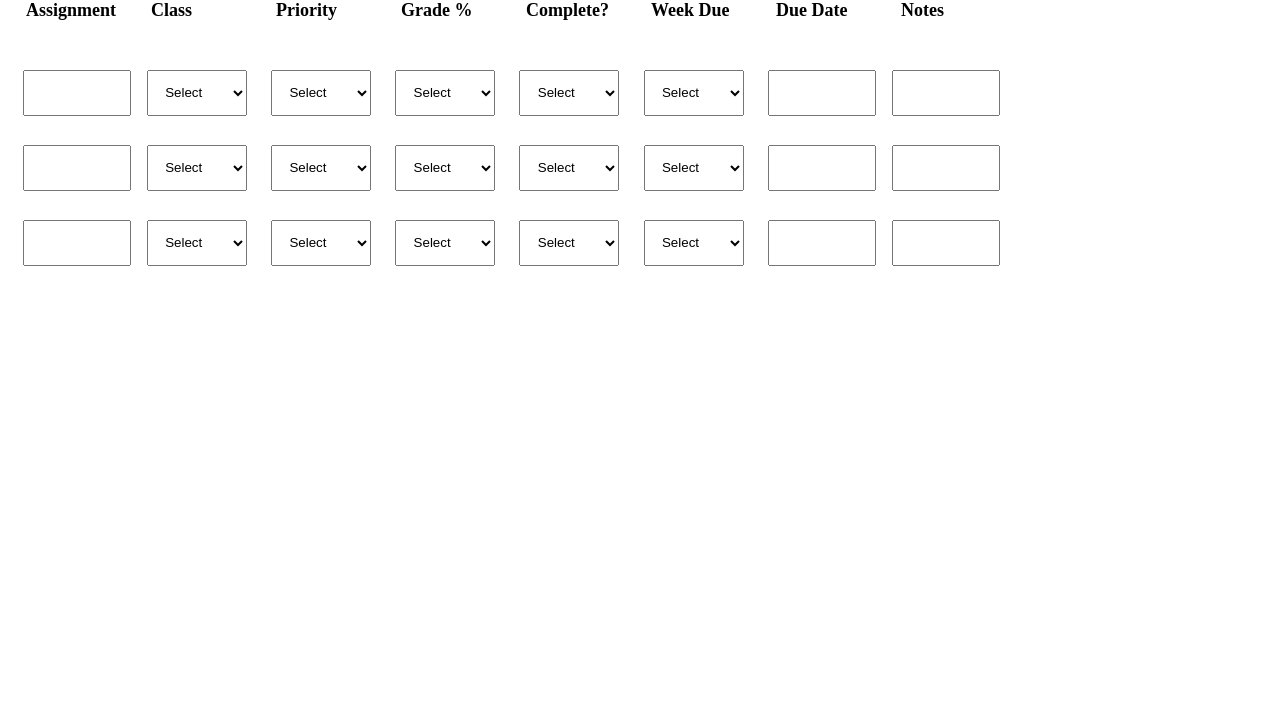
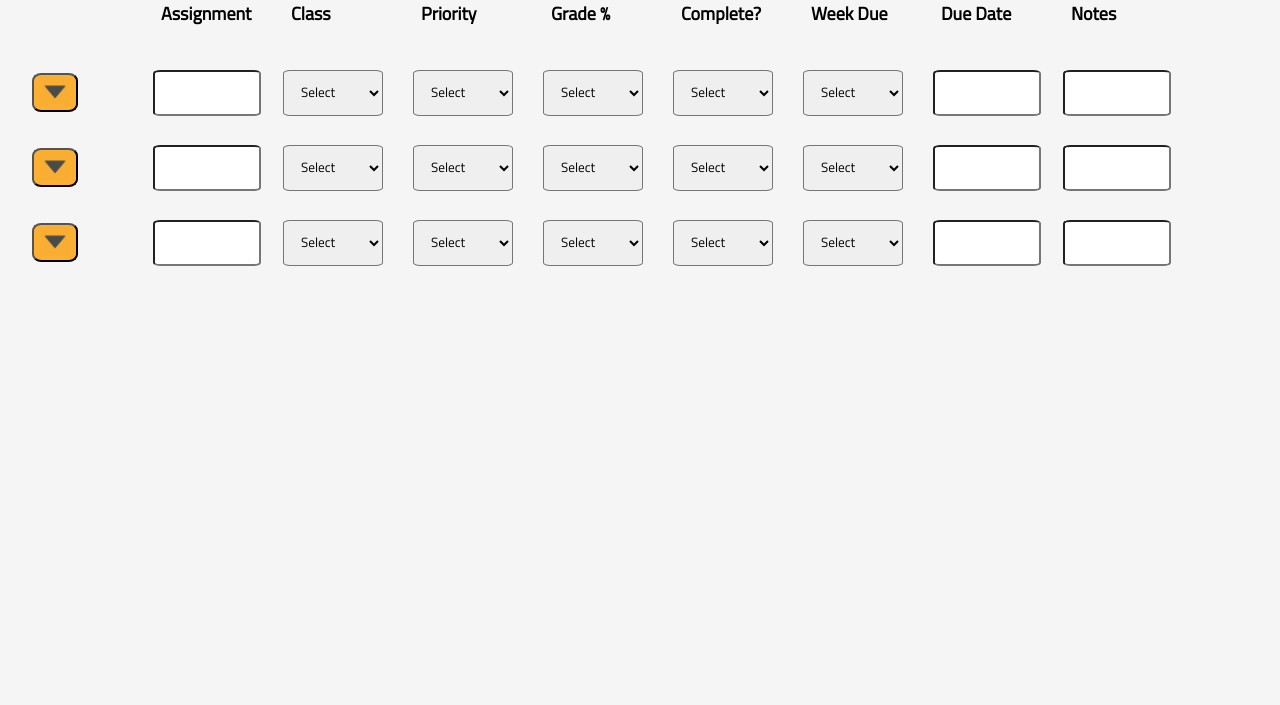
Before and after one commit to kylerik/cuda, a plain HTML site: page index.html in a window 1280 px wide. Shown: the part 95-800 px from the top of the page. Drawn offline with Linux system fonts and the light colour scheme.

Commit message:
css
Added buttons and added more styling

```diff
--- a/css/main.css
+++ b/css/main.css
@@ -1,18 +1,35 @@
 body {
   display: grid;
-  grid-template-columns: repeat(10, 1fr);
-  grid-template-rows: repeat(10, 75px);
-  font-style: ;
+  grid-template-columns: repeat(8, 1fr);
+  grid-template-rows: repeat(6, 75px);
+  font-family: "Titillium Web", sans-serif;
+  background-color: #f5f5f5;
 }
 
 header {
   display: grid;
-  grid-template-columns: repeat(10, 1fr);
+  grid-template-columns: repeat(9, 1fr);
   grid-row: 1;
+  background-color: rgb(87, 86, 86);
+  padding: 6px;
 }
 
-img {
+header .gbc {
   width: 100px;
+}
+
+div .dropdown {
+  width: 30px;
+}
+
+button {
+  background-color: #fbb034;
+  border-radius: 20%;
+}
+
+.dropButton {
+  margin-top: 10px;
+  margin-left: 1em;
 }
 
 h1 {
@@ -25,38 +42,50 @@ select {
   height: 46px;
   padding: 1em;
   margin: 0.5em;
+  border-radius: 7%;
+  font-family: "Titillium Web", sans-serif;
 }
 
 input {
   width: 100px;
   height: 40px;
   margin: 0.5em;
+  border-radius: 7%;
 }
 
 .titles {
   display: grid;
-  grid-template-columns: repeat(10, 125px);
+  grid-template-columns: repeat(8, 130px);
   grid-row: 2;
+  margin-left: 135px;
 }
 
 .row1 {
   display: grid;
-  grid-template-columns: repeat(10, 1fr);
+  grid-template-columns: repeat(9, 130px);
   grid-row: 3;
   margin-left: 0.5em;
 }
 
 .row2 {
   display: grid;
-  grid-template-columns: repeat(10, 1fr);
+  grid-template-columns: repeat(9, 130px);
   grid-row: 4;
   margin-left: 0.5em;
 }
 
 .row3 {
   display: grid;
-  grid-template-columns: repeat(10, 1fr);
+  grid-template-columns: repeat(9, 130px);
   grid-row: 5;
   margin-left: 0.5em;
-  background-color: ;
 }
+
+/* -------------------- DROPDOWN MENU---------------------*/
+
+.dropTitles {
+  display: grid;
+  grid-template-columns: repeat(10, 130px);
+  grid-row: 2;
+  margin-left: 0.5em;
+}
--- a/index.html
+++ b/index.html
@@ -1,20 +1,21 @@
-<!doctype html>
+<!DOCTYPE html>
 <html lang="en">
   <head>
-    <meta charset="utf-8">
+    <meta charset="utf-8" />
     <title></title>
-    <meta name="description" content="">
-    <meta name="author" content="">
-    <meta name="viewport" content="width=device-width, initial-scale=1">
+    <meta name="description" content="" />
+    <meta name="author" content="" />
+    <meta name="viewport" content="width=device-width, initial-scale=1" />
     <!-- <link rel="stylesheet" href="css/reset.css"> -->
-    <link rel="stylesheet" href="css/main.css">
+    <link rel="stylesheet" href="css/main.css" />
+    <link href="https://fonts.googleapis.com/css?family=Titillium+Web" rel="stylesheet">
+
   </head>
   <body>
-
     <!--<textarea type="text" placeholder="Type Here"> -->
 
     <header>
-  <img src="img\gbc logo.png" alt="">
+      <img class="gbc" src="img\gbc logo.png" alt="" />
       <div class="week1">
         <select>
           <option disabled selected value>WEEK</option>
@@ -35,13 +36,10 @@
           <option value="">15</option>
         </select>
       </div>
-
     </header>
 
     <div class="titles">
-
       <!-- -->
-
 
       <div class="assign1">
         <h1>Assignment</h1>
@@ -74,15 +72,21 @@
       <div class="notes1">
         <h1>Notes</h1>
       </div>
-
     </div>
 
     <div class="row1">
-
       <!-- ROW 1 -->
 
+      <div class="dropButton">
+        <button>
+          <a href="">
+            <img class="dropdown" src="img\dropdown.png" alt="" />
+          </a>
+        </button>
+      </div>
+
       <div class="assign2">
-    <input type="text" name="" value="">
+        <input type="text" name="" value="" />
       </div>
 
       <div class="class2">
@@ -152,22 +156,27 @@
       </div>
 
       <div class="date2">
-    <input type="text" name="" value="">
+        <input type="text" name="" value="" />
       </div>
 
       <div class="notes2">
-    <input type="text" name="" value="">
+        <input type="text" name="" value="" />
       </div>
-
     </div>
 
     <div class="row2">
-
       <!-- ROW 2 -->
 
+      <div class="dropButton">
+        <button>
+          <a href="">
+            <img class="dropdown" src="img\dropdown.png" alt="" />
+          </a>
+        </button>
+      </div>
 
       <div class="assign2">
-    <input type="text" name="" value="">
+        <input type="text" name="" value="" />
       </div>
 
       <div class="class2">
@@ -237,22 +246,27 @@
       </div>
 
       <div class="date2">
-    <input type="text" name="" value="">
+        <input type="text" name="" value="" />
       </div>
 
       <div class="notes2">
-    <input type="text" name="" value="">
+        <input type="text" name="" value="" />
       </div>
-
     </div>
 
     <div class="row3">
-
       <!-- ROW 3 -->
 
+      <div class="dropButton">
+        <button>
+          <a href="">
+            <img class="dropdown" src="img\dropdown.png" alt="" />
+          </a>
+        </button>
+      </div>
 
       <div class="assign2">
-    <input type="text" name="" value="">
+        <input type="text" name="" value="" />
       </div>
 
       <div class="class2">
@@ -322,16 +336,13 @@
       </div>
 
       <div class="date2">
-    <input type="text" name="" value="">
+        <input type="text" name="" value="" />
       </div>
 
       <div class="notes2">
-    <input type="text" name="" value="">
+        <input type="text" name="" value="" />
       </div>
-
     </div>
-
-
 
     <!-- <script src="https://ajax.googleapis.com/ajax/libs/jquery/3.2.1/jquery.min.js"></script> -->
     <script src="js/main.js"></script>
```
Also changed, not shown: dropdown.html (+17 -23 lines), img/dropdown.png (added). Lines whose indentation alone changed are shown as unchanged.
